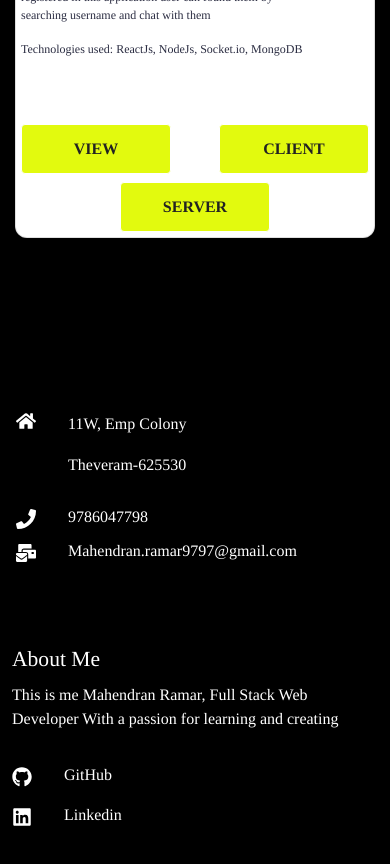
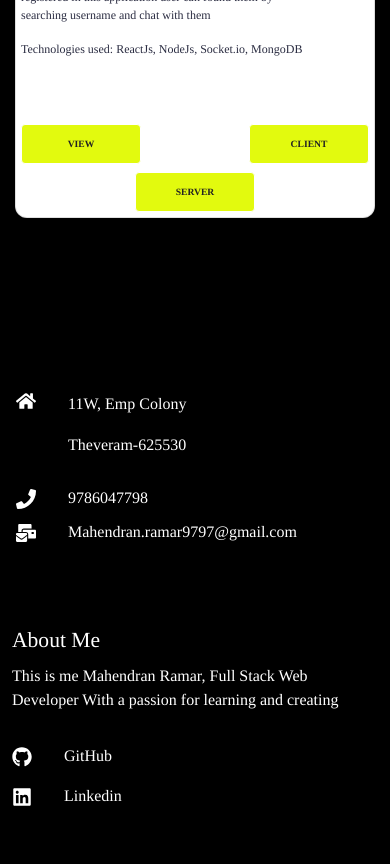
Before and after one commit to mahiiram/portfolio, a React (Create React App) app: page /project in a window 390 px wide. Shown: the part 920-1784 px from the top of the page. Built offline with nearby package versions, Linux system fonts and the light colour scheme.

Commit message:
new commit

```diff
--- a/src/index.css
+++ b/src/index.css
@@ -20,7 +20,6 @@ ul{
 }
 
 .btn{
-  width: 150px;
   padding: 12px 32px;
   font-size: 1rem;
   text-transform: uppercase;
@@ -40,6 +39,31 @@ ul{
   background: rgba(255, 255, 255, 0.2);
   color: #fff;
   transition: 0.3s;
+}
+
+@media screen and (max-width:722px) {
+  .btn{
+    width: 120px;
+    padding: 12px 32px;
+    font-size: 0.6rem;
+    text-transform: uppercase;
+    background: rgb(226, 250, 14);
+    color: #222;
+    border: 1px solid #fff;
+    font-weight: 600;
+    cursor: pointer;
+  }
+
+  .btn-light{
+    background: transparent;
+     color: #fff;
+  }
+
+  .btn:hover{
+    background: rgba(255, 255, 255, 0.2);
+    color: #fff;
+    transition: 0.3s;
+  }
 }
 
 .button-30 {
```
